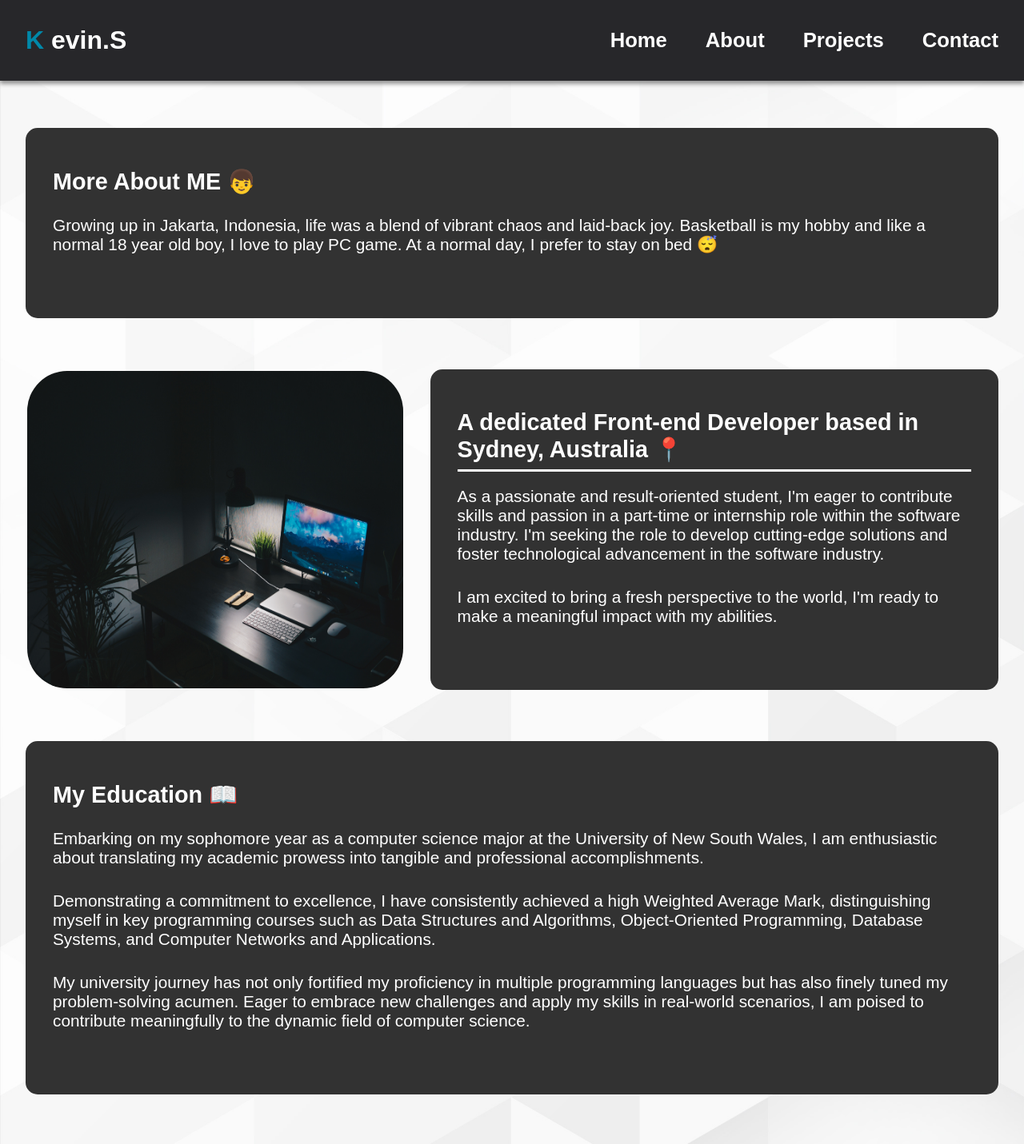
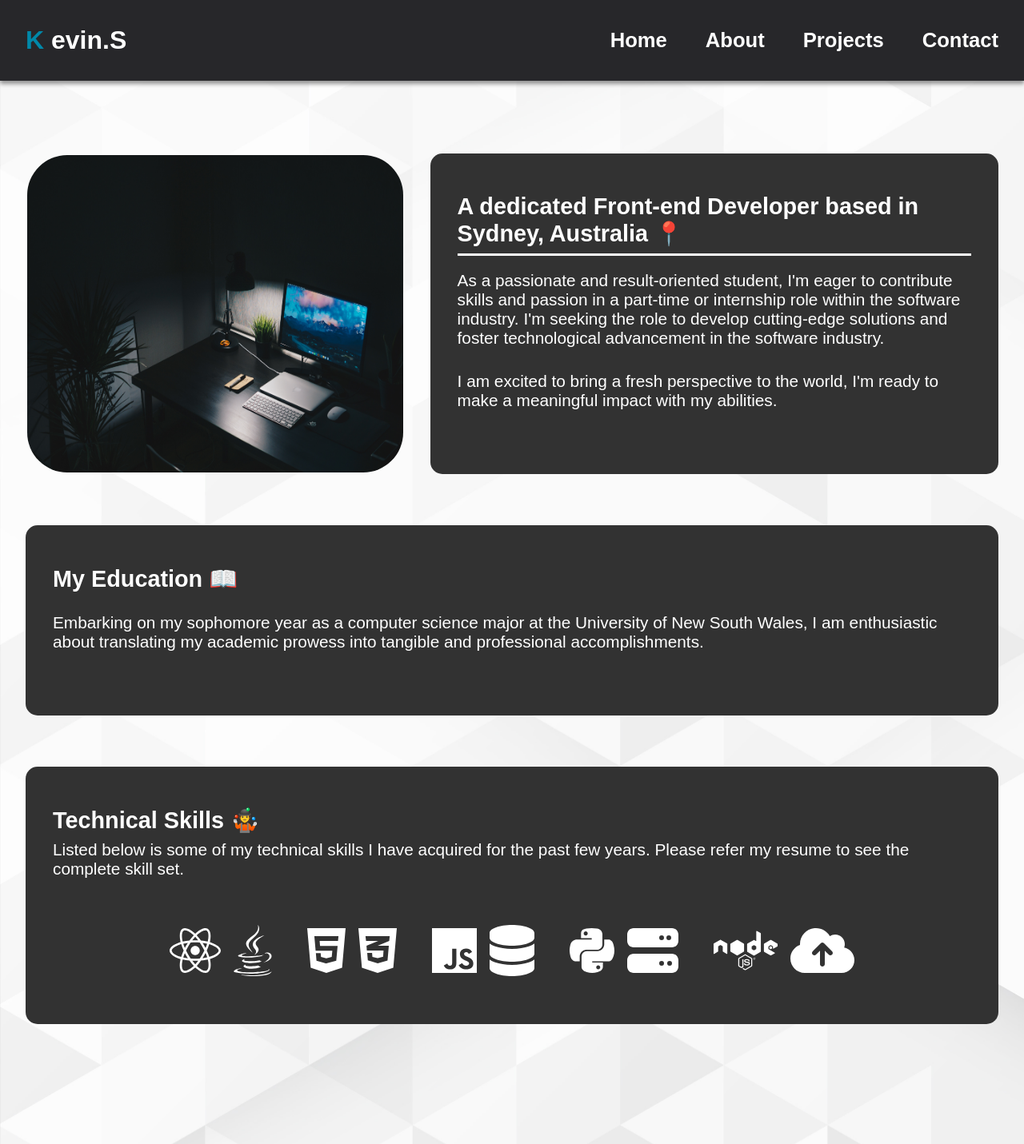
Before and after one commit to kevinsus/portfolio, a React (Create React App) app: page /about in a window 1280 px wide. Shown: the top 1431 px of the page at 80% size. Built offline with nearby package versions, Linux system fonts and the light colour scheme.

Commit message:
remove unecessary items

```diff
--- a/src/components/header/Header.jsx
+++ b/src/components/header/Header.jsx
@@ -1,8 +1,9 @@
 import React from 'react'
 import './header.css'
 
-import hero from '../../assets/logo1.jpg'
-import resume from './Resume2023.pdf'
+// import hero from '../../assets/logo1.jpg'
+import hero from '../../assets/logo.PNG'
+// import resume from './Resume2023.pdf'
 
 const Header = () => {
   return (
@@ -16,7 +17,8 @@
           <p>Welcome to my personal portfolio.</p>
           <p>I am a passionate developer based in Sydney, Australia.</p>
           <div className='header-container_btn'>
-            <a href={resume} target="_blank" rel="noopener noreferrer" className='header-container_btn__left'>Resume</a>
+            {/* <a href={resume} target="_blank" rel="noopener noreferrer" className='header-container_btn__left'>Resume</a> */}
+            <a href='https://github.com/kevinsus/' target="_blank" rel="noopener noreferrer" className='header-container_btn__left'>Github</a>
             <a href='mailto: 99kevin.wong99@gmail.com' target="_blank" rel="noopener noreferrer" className='header-container_btn__right'>Email Me</a>
           </div>
         </div>
--- a/src/pages/aboutTab/AboutTab.jsx
+++ b/src/pages/aboutTab/AboutTab.jsx
@@ -11,13 +11,13 @@
     <div className='aboutMe-section' id='aboutTab'>
       {/* <h2 className='aboutMe-header'>About ME</h2> */}
 
-      <div className="aboutMe-section2">
+      {/* <div className="aboutMe-section2">
         <div className="card1 card1_me">
           <h4>More About ME 👦</h4>
           <br />
           <p className='p1'>Growing up in Jakarta, Indonesia, life was a blend of vibrant chaos and laid-back joy. Basketball is my hobby and like a normal 18 year old boy, I love to play PC game. At a normal day, I prefer to stay on bed 😴</p>
         </div>
-      </div>
+      </div> */}
 
       <div className='aboutMe-section_skills'>
         <div className="card1">
@@ -37,8 +37,8 @@
           <h4>My Education 📖</h4>
           <br />
           <p className='p1'>Embarking on my sophomore year as a computer science major at the University of New South Wales, I am enthusiastic about translating my academic prowess into tangible and professional accomplishments.</p>
-          <p className='p1'>Demonstrating a commitment to excellence, I have consistently achieved a high Weighted Average Mark, distinguishing myself in key programming courses such as Data Structures and Algorithms, Object-Oriented Programming, Database Systems, and Computer Networks and Applications.</p>
-          <p className='p1'>My university journey has not only fortified my proficiency in multiple programming languages but has also finely tuned my problem-solving acumen. Eager to embrace new challenges and apply my skills in real-world scenarios, I am poised to contribute meaningfully to the dynamic field of computer science.</p>
+          {/* <p className='p1'>Demonstrating a commitment to excellence, I have consistently achieved a high Weighted Average Mark, distinguishing myself in key programming courses such as Data Structures and Algorithms, Object-Oriented Programming, Database Systems, and Computer Networks and Applications.</p> */}
+          {/* <p className='p1'>My university journey has not only fortified my proficiency in multiple programming languages but has also finely tuned my problem-solving acumen. Eager to embrace new challenges and apply my skills in real-world scenarios, I am poised to contribute meaningfully to the dynamic field of computer science.</p> */}
         </div>
 
         <div className="card1 card_logo-container">
```
Also changed, not shown: src/assets/logo.PNG (added).
